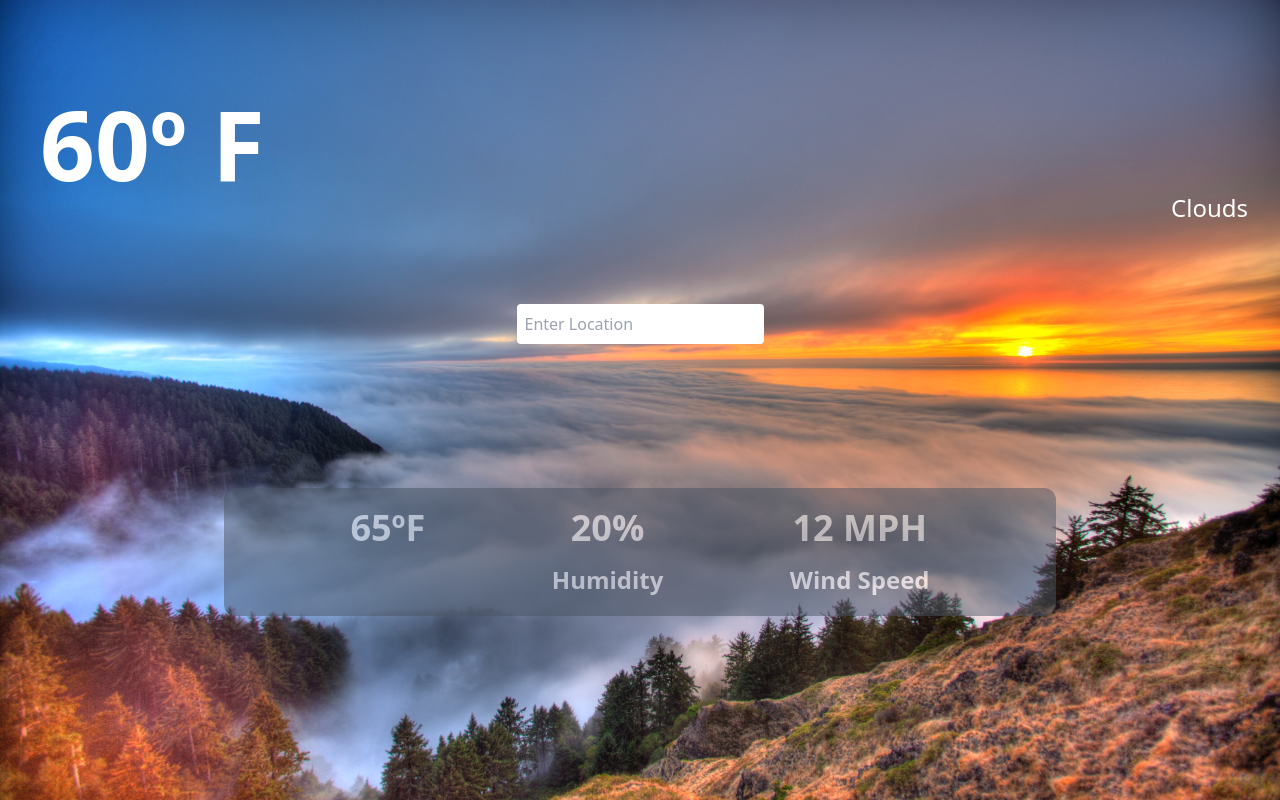
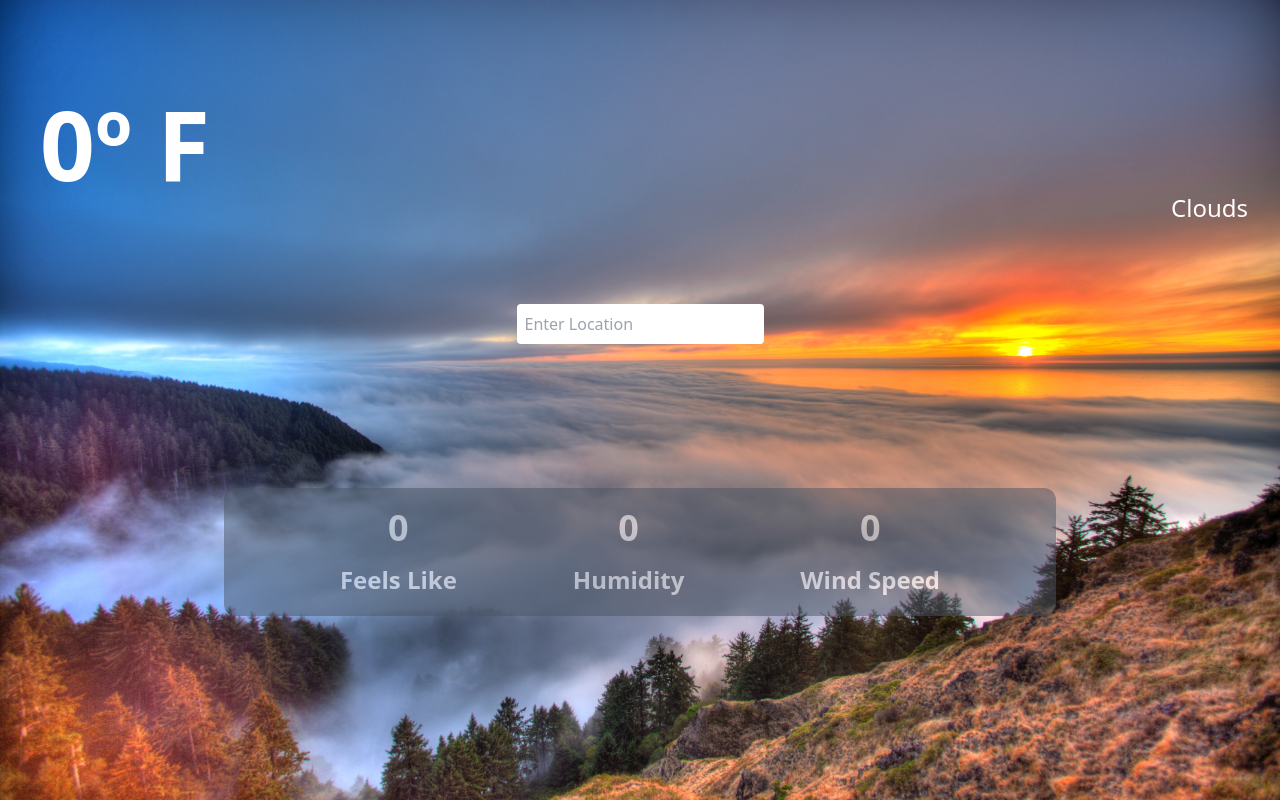
Before and after one commit to AguiarMS/weather-app-vite, a React (Vite) app: page / in a window 1280 px wide. Built offline with nearby package versions, Linux system fonts and the light colour scheme.

Commit message:
Add types more

```diff
--- a/src/App.tsx
+++ b/src/App.tsx
@@ -6,6 +6,11 @@ export type Props = {
   name: string;
   main: {
     feels_like: number;
+    humidity: number;
+    temp: number;
+  };
+  wind: {
+    speed: number;
   };
 };
 
@@ -14,6 +19,11 @@ function App() {
     name: "",
     main: {
       feels_like: 0,
+      humidity: 0,
+      temp: 0,
+    },
+    wind: {
+      speed: 0,
     },
   });
   const [location, setLocation] = useState("");
@@ -40,7 +50,9 @@ function App() {
       </div>
 
       <div className="mt-4">
-        <p className="px-10 text-8xl font-bold text-white	">60º F</p>
+        <p className="px-10 text-8xl font-bold text-white	">
+          {data.main.temp}º F
+        </p>
         <p className="flex justify-end px-8 font-sans text-2xl	text-white">
           Clouds
         </p>
@@ -60,15 +72,15 @@ function App() {
       {/* Other stats */}
       <div className="flex justify-evenly mt-36 ml-56 mr-56 bg-gray-600 rounded-xl py-5 opacity-50">
         <div className="text-white font-semibold">
-          <p className="flex justify-center text-4xl">65ºF</p>
-          <p className="text-2xl mt-4">{data.main.Feels_like}</p>
+          <p className="flex justify-center text-4xl">{data.main.feels_like}</p>
+          <p className="text-2xl mt-4">Feels Like</p>
         </div>
         <div className="text-white text-6xl font-semibold">
-          <p className="flex justify-center text-4xl">20%</p>
+          <p className="flex justify-center text-4xl">{data.main.humidity}</p>
           <p className="text-2xl mt-4">Humidity</p>
         </div>
         <div className="text-white text-6xl font-semibold">
-          <p className="flex justify-center text-4xl">12 MPH</p>
+          <p className="flex justify-center text-4xl">{data.wind.speed}</p>
           <p className="text-2xl mt-4">Wind Speed</p>
         </div>
       </div>
```
